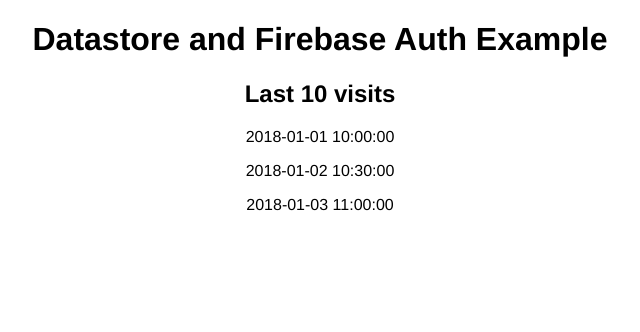
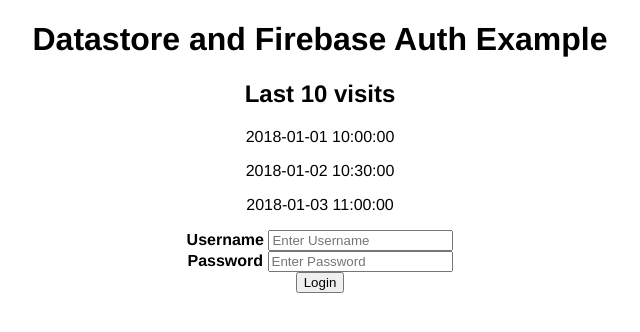
Before and after one commit to shaileegala/Intrusion_detector, a Flask app: page / in a window 1280 px wide. Shown: the top 332 px of the page, without its empty margins (320-960 px from the left). Run offline with Flask 2, Linux system fonts and the light colour scheme.

Commit message:
Basic login form.

```diff
--- a/static/script.js
+++ b/static/script.js
@@ -16,9 +16,18 @@
 // [START gae_python37_log]
 'use strict';
 
-window.addEventListener('load', function () {
+/*window.addEventListener('load', function () {
 
   console.log("Hello World!");
 
 });
-// [END gae_python37_log]
+// [END gae_python37_log]*/
+function myFunction() {
+  alert("Welcome");
+  /*$.ajax({
+        type: "POST",
+        url: "/chat",
+        data: {'username': username, 'password':password},
+        cache: false
+    });*/
+}
--- a/templates/index.html
+++ b/templates/index.html
@@ -2,7 +2,13 @@
 <html>
 <head>
     <title>Datastore and Firebase Auth Example</title>
-  <script src="{{ url_for('static', filename='script.js') }}"></script>
+    {#    <script src="{{ url_for('static', filename='script.js') }}"></script>#}
+    {#    <script type="text/javascript" src="/static/script.js"></script>#}
+    <script>
+        function myFunction() {
+            alert("hello! this is message");
+        }
+    </script>
     <link type="text/css" rel="stylesheet" href="{{ url_for('static', filename='style.css') }}">
 </head>
 <body>
@@ -13,6 +19,17 @@
 {% for time in times %}
     <p>{{ time }}</p>
 {% endfor %}
+<p>
+<div class="container">
+    <label for="username"><b>Username</b></label>
+    <input type="text" placeholder="Enter Username" name="username" required>
+    <br>
+    <label for="password"><b>Password</b></label>
+    <input type="password" placeholder="Enter Password" name="password" required>
+    <br>
+    <input type="button" onclick="myFunction()" value="Login"/>
 
+</div>
+</p>
 </body>
 </html>
```
Lines whose indentation alone changed are shown as unchanged.
